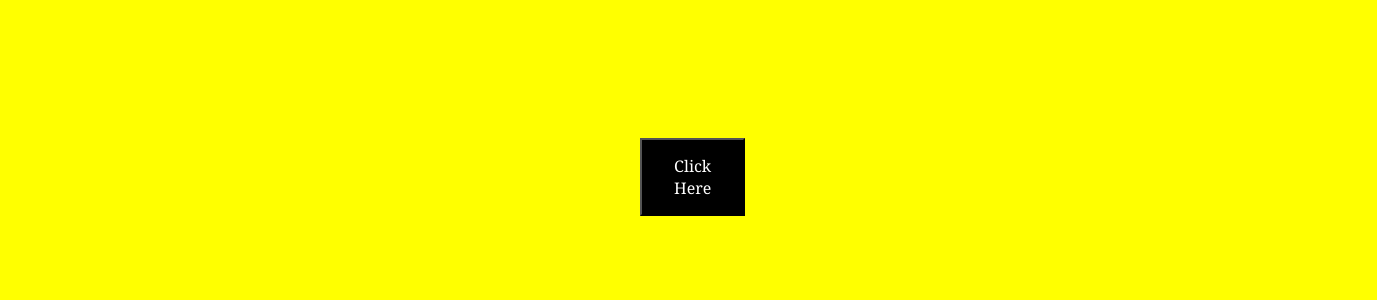
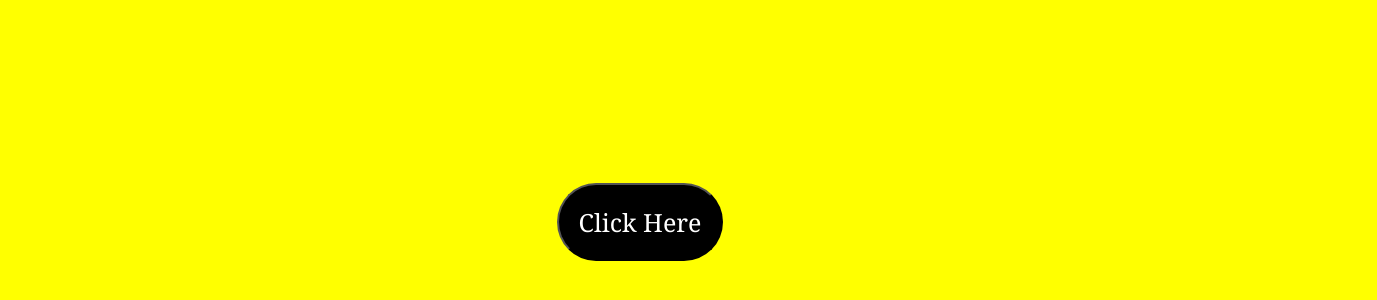
Before and after one commit to Muneef-Nk/Bg-Color-Change, a plain HTML site: page index.html in a window 1280 px wide. Shown: the part 186-486 px from the top of the page, 1377 px wide, since content can reach past the window. Drawn offline with Linux system fonts and the light colour scheme.

Commit message:
change btn style

```diff
--- a/index.html
+++ b/index.html
@@ -8,7 +8,9 @@
      <link rel="stylesheet" href="style.css">
 </head>
 <body>
-     <button class="btn">Click Here</button>
+    <div class="container">
+          <button class="btn">Click Here</button>
+    </div>
      <script src="./main.js"></script>
 </body>
 </html>
--- a/style.css
+++ b/style.css
@@ -1,12 +1,19 @@
 .btn{
      background-color:#000000;
      color: rgb(255, 255, 255);
-     padding: 15px 32px;
-     font-size: 16px;
-     cursor: pointer;
-    margin: 25% 50%;
-    font-family:Georgia, 'Times New Roman', Times, serif;
+     size: 50px;
+     font-size: 25px;
+     padding: 20px;
+     border-radius: 50px;
+    font-family:Georgia, 'Times New Roman', Times, serif
+}
 
+.container{
+     width: 100%;
+     height: 100vh;
+     display: flex;
+     justify-content: center;
+     align-items: center;
 }
 .btn:hover{
      background-color: rgb(255, 255, 255);
```
